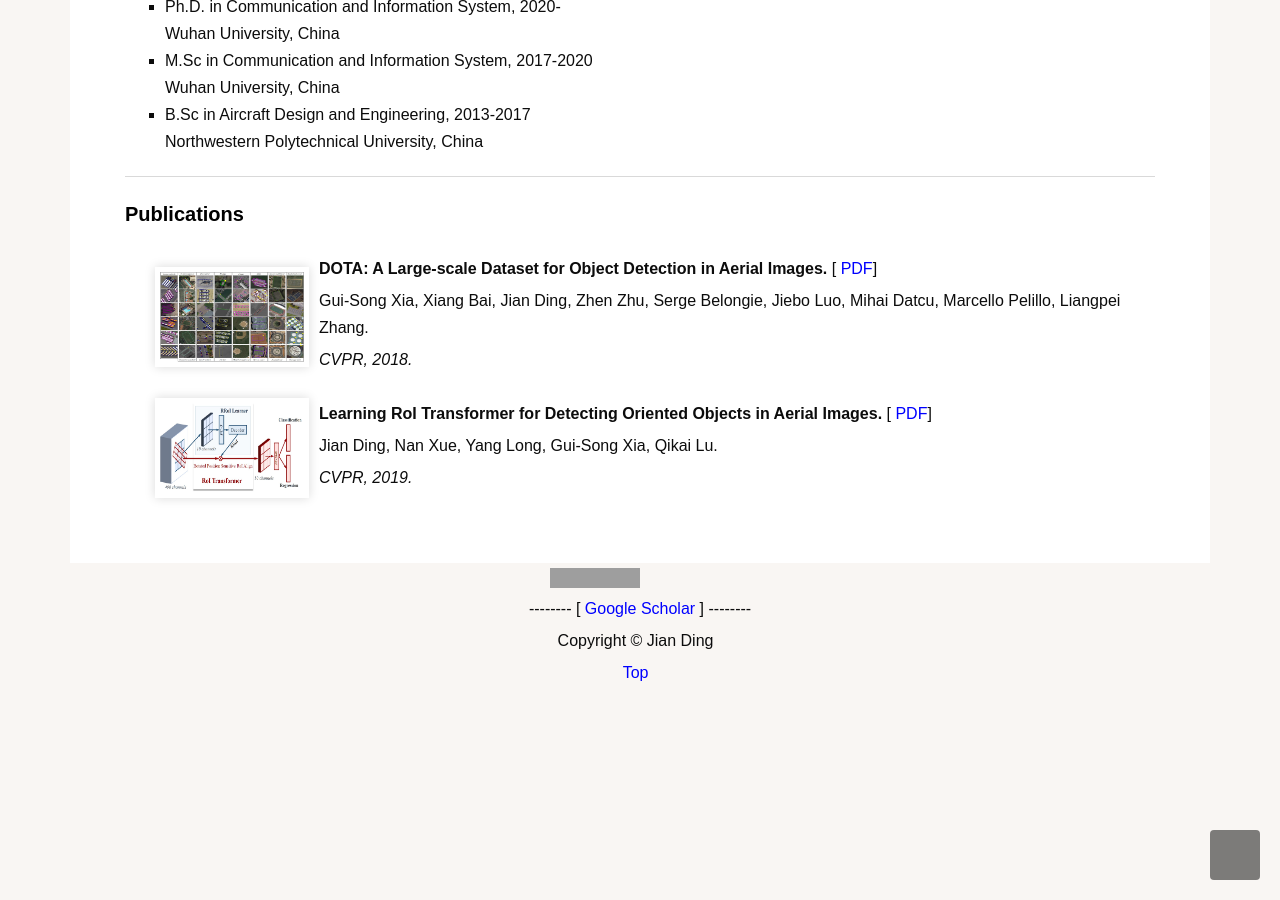
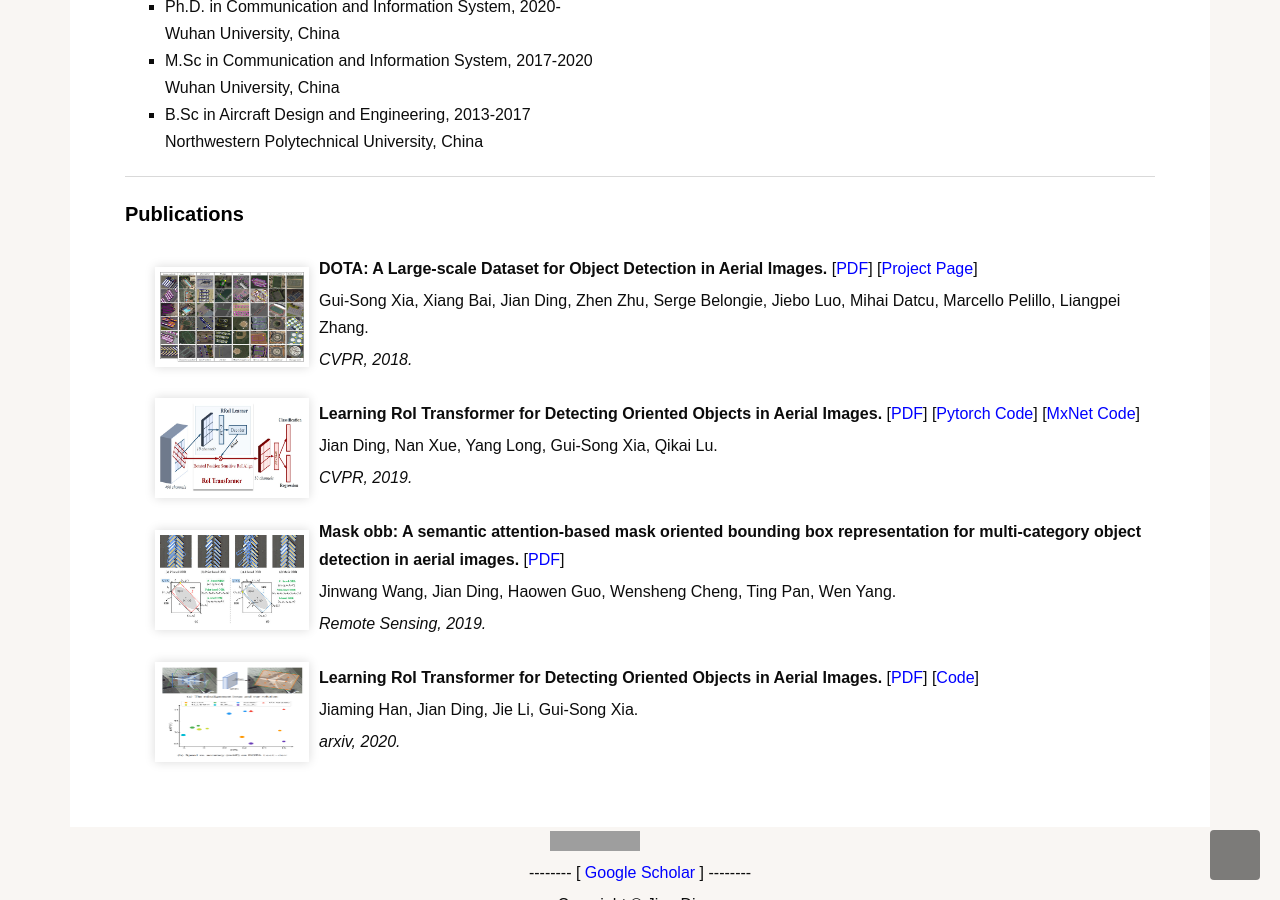
Before and after one commit to qianmingduowan/mqian.github.io, a Jekyll site: the page index.html, which Jekyll copies as it is, in a window 1280 px wide and 900 px high, scrolled down 560 px. Built offline with Jekyll 4.4.1, drawn with Linux system fonts in a browser that asks for light colours; some web fonts are replaced; grey boxes are pictures that could not be loaded.

Commit message:
tmp save

```diff
--- a/index.html
+++ b/index.html
@@ -138,7 +138,9 @@
 					<!-- <h2><p style="font-weight:bold;">Jian Ding</p></h2>  -->
 
 					<!-- <p style="font-size:30px; font-weight:bold;">Jian Ding</p> -->
-					<p> MA.Sc,
+					<!-- <p> MA.Sc,
+						<a href="http://captain.whu.edu.cn">CAPTAIN</a> Group</p> -->
+					<p>
 						<a href="http://captain.whu.edu.cn">CAPTAIN</a> Group</p>
 					<p> LIESMARS, Wuhan University</p>
 					<p> Email: jian.ding@whu.edu.cn</p>
@@ -205,13 +207,15 @@
 							</td>
 							<td>
 								<p>
-									<b>DOTA: A Large-scale Dataset for Object Detection in Aerial Images.</b> [
-									<a href="http://openaccess.thecvf.com/content_cvpr_2018/html/Xia_DOTA_A_Large-Scale_CVPR_2018_paper.html">PDF</a>] </p>
+									<b>DOTA: A Large-scale Dataset for Object Detection in Aerial Images.</b>
+									[<a href="http://openaccess.thecvf.com/content_cvpr_2018/html/Xia_DOTA_A_Large-Scale_CVPR_2018_paper.html">PDF</a>]
+									[<a href="https://captain-whu.github.io/DOTA/">Project Page</a>]
+								</p>
 								<p>Gui-Song Xia, Xiang Bai, Jian Ding, Zhen Zhu, Serge Belongie, Jiebo Luo, Mihai Datcu, Marcello Pelillo, Liangpei
 									Zhang.</p>
 								<p>
 									<em>CVPR, 2018.</em>
-									<p>
+								<p>
 							</td>
 						</tr>
 
@@ -221,12 +225,49 @@
 							</td>
 							<td>
 								<p>
-									<b>Learning RoI Transformer for Detecting Oriented Objects in Aerial Images.</b> [
-									<a href="https://arxiv.org/abs/1812.00155">PDF</a>] </p>
+									<b>Learning RoI Transformer for Detecting Oriented Objects in Aerial Images.</b>
+									[<a href="https://arxiv.org/abs/1812.00155">PDF</a>]
+									[<a href="https://github.com/dingjiansw101/AerialDetection">Pytorch Code</a>]
+									[<a href="https://github.com/dingjiansw101/RoITransformer_DOTA">MxNet Code</a>]
+								</p>
 								<p>Jian Ding, Nan Xue, Yang Long, Gui-Song Xia, Qikai Lu.</p>
 								<p>
 									<em>CVPR, 2019.</em>
-									<p>
+								<p>
+							</td>
+						</tr>
+
+						<tr>
+							<td width="174">
+								<img src="images/paper/remotesensing-11-02930-ag-550.jpg" class=" img-bordered" alt="photo" width="174" height="100" hspace="10">
+							</td>
+							<td>
+								<p>
+									<b>Mask obb: A semantic attention-based mask oriented bounding box representation for multi-category object detection in aerial images.</b>
+									[<a href="https://www.mdpi.com/2072-4292/11/24/2930">PDF</a>]
+									<!-- [<a href="https://github.com/csuhan/s2anet">Code</a>] -->
+								</p>
+								<p>Jinwang Wang, Jian Ding, Haowen Guo, Wensheng Cheng, Ting Pan, Wen Yang.</p>
+								<p>
+									<em>Remote Sensing, 2019.</em>
+								<p>
+							</td>
+						</tr>
+
+						<tr>
+							<td width="174">
+								<img src="images/paper/s2anet.png" class=" img-bordered" alt="photo" width="174" height="100" hspace="10">
+							</td>
+							<td>
+								<p>
+									<b>Learning RoI Transformer for Detecting Oriented Objects in Aerial Images.</b>
+									[<a href="https://arxiv.org/abs/2008.09397">PDF</a>]
+									[<a href="https://github.com/csuhan/s2anet">Code</a>]
+								</p>
+								<p>Jiaming Han, Jian Ding, Jie Li, Gui-Song Xia.</p>
+								<p>
+									<em>arxiv, 2020.</em>
+								<p>
 							</td>
 						</tr>
 
```
Also changed, not shown: images/paper/remotesensing-11-02930-ag-550.jpg (added), images/paper/s2anet.png (added).
